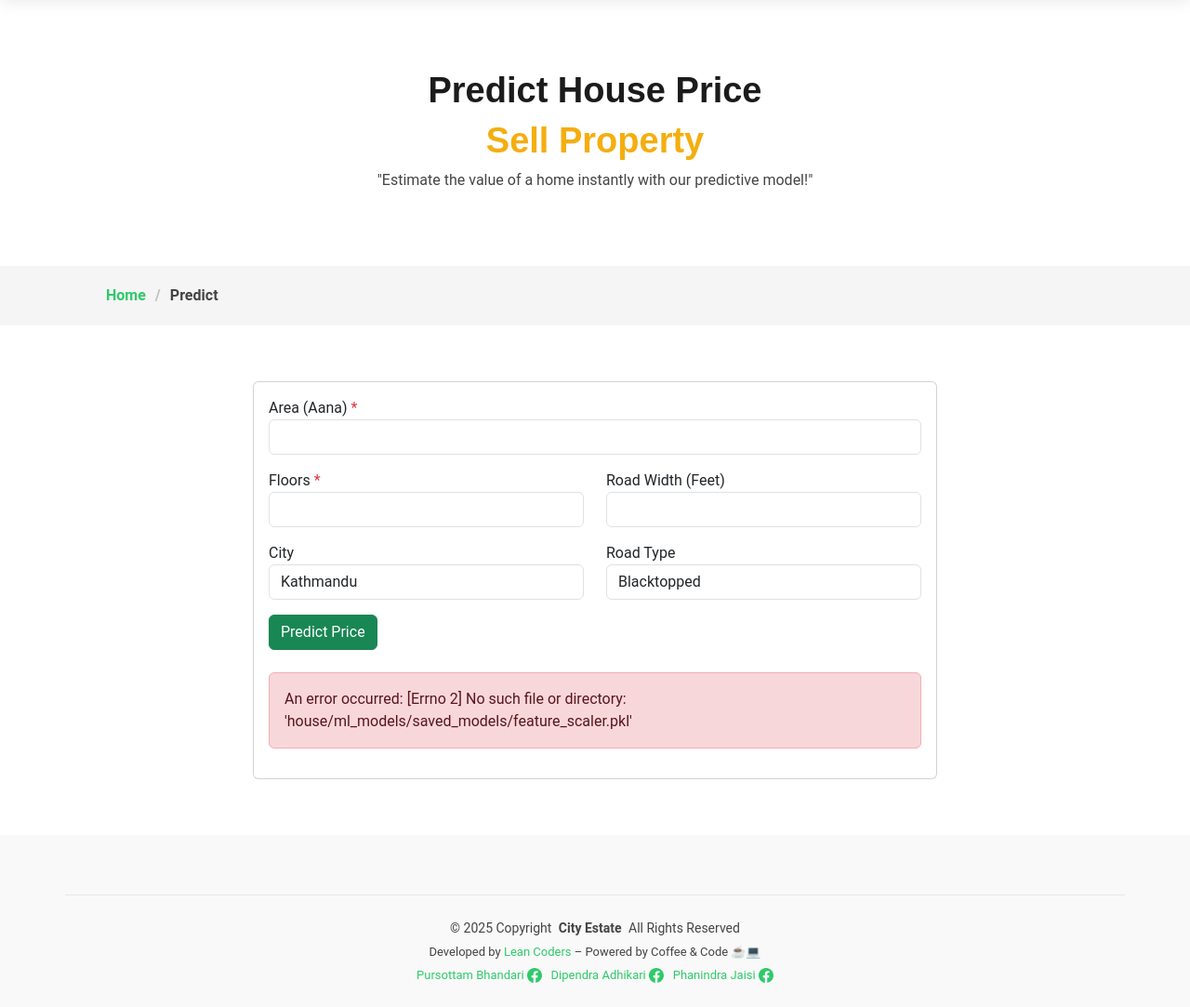
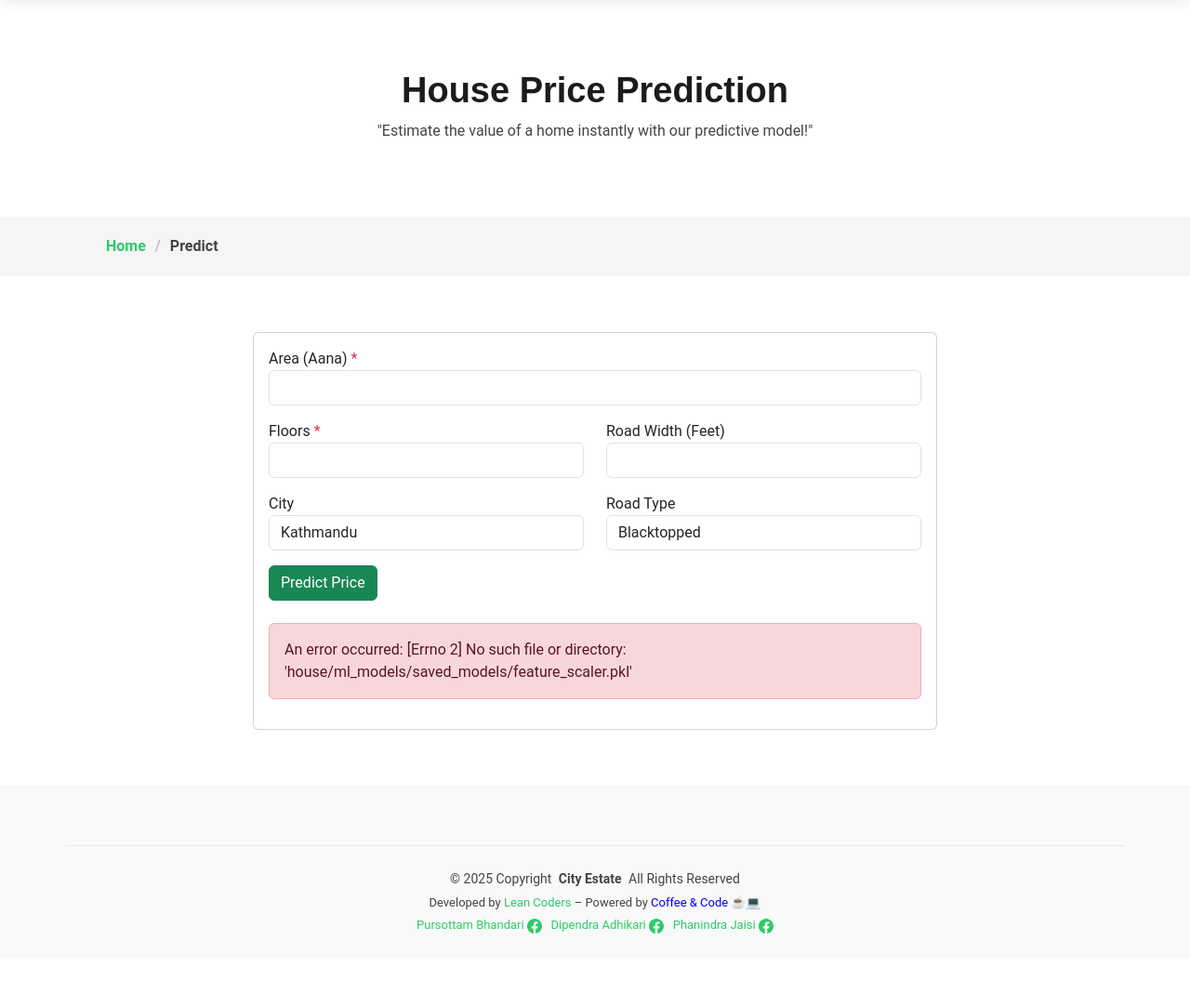
Before and after one commit to Dipendra-adk/7thSemProject, a Django app: page /predict/ in a window 1280 px wide. Shown: the part 86-1169 px from the top of the page at 93% size. After the commit the page ends 1090 px from the top, so only its background shows below. Run offline with Django 4.2, Linux system fonts and the light colour scheme; parts of the project's set-up code (start-up, migrations or seed data) failed here and were passed over; some libraries are stand-ins or nearby versions.

Commit message:
some changes operated

```diff
--- a/homePricePredictior/house/templates/index.html
+++ b/homePricePredictior/house/templates/index.html
@@ -126,7 +126,7 @@
           <strong class="px-1 sitename">City Estate</strong>
           <span>All Rights Reserved</span>
         </p>
-        <div class="credits">Developed by <a href="#">Lean Coders</a> – Powered by Coffee & Code ☕💻</div>
+        <div class="credits">Developed by <a href="#">Lean Coders</a> – Powered by <span style="color: blue;">Coffee & Code</span> ☕💻</div>
         <div class="credits">
           <a target="_blank" href="https://www.facebook.com/purush.brahman">Pursottam Bhandari&nbsp;<svg xmlns="http://www.w3.org/2000/svg" width="16" height="16" fill="currentColor" class="bi bi-facebook" viewBox="0 0 16 16">
             <path d="M16 8.049c0-4.446-3.582-8.05-8-8.05C3.58 0-.002 3.603-.002 8.05c0 4.017 2.926 7.347 6.75 7.951v-5.625h-2.03V8.05H6.75V6.275c0-2.017 1.195-3.131 3.022-3.131.876 0 1.791.157 1.791.157v1.98h-1.009c-.993 0-1.303.621-1.303 1.258v1.51h2.218l-.354 2.326H9.25V16c3.824-.604 6.75-3.934 6.75-7.951"/>
--- a/homePricePredictior/house/templates/predict.html
+++ b/homePricePredictior/house/templates/predict.html
@@ -12,9 +12,7 @@
         <div class="row d-flex justify-content-center text-center">
           <div class="col-lg-8">
 
-            <h1>Predict House Price</h1>
-
-            <h1 style="color: rgb(244, 174, 15)">Sell Property</h1>
+            <h1>House Price Prediction</h1>
 
             <p class="mb-0">
               "Estimate the value of a home instantly with our predictive model!"
```
